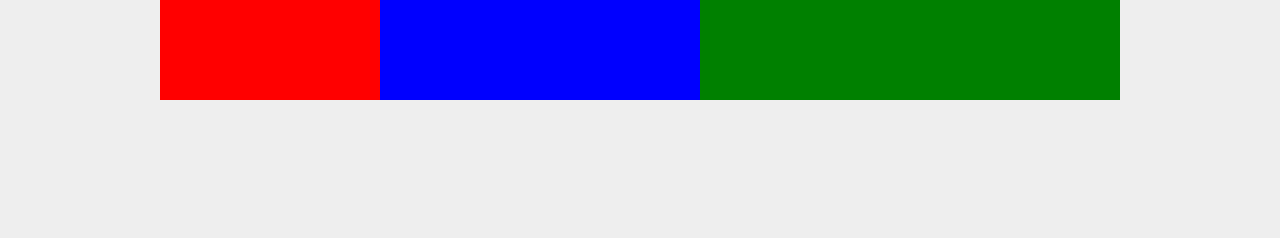
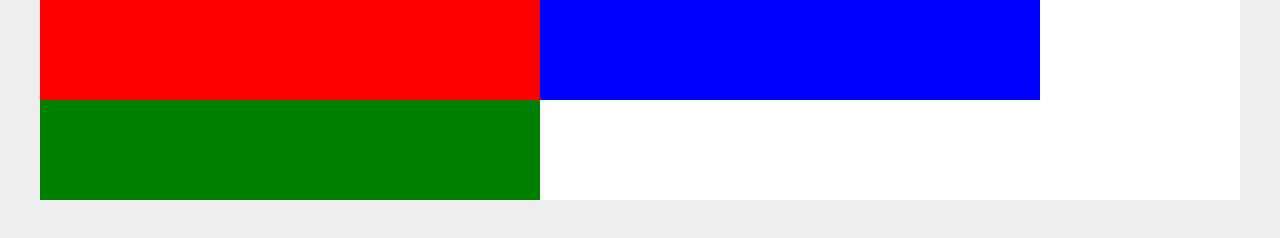
Before and after one commit to briansimiyuj/Flex-Box-Class, a plain HTML site: page index.html in a window 1280 px wide. Drawn offline with Linux system fonts and the light colour scheme.

Commit message:
Minimum width behavior

```diff
--- a/style.css
+++ b/style.css
@@ -9,31 +9,29 @@ body{
 
 .wrapper{
     width: 100%;
-    max-width: 960px;
+    max-width: 1200px;
     margin: 0 auto;
 }
 
 .flex-container{
     display: flex;
+    background-color: #fff;
     flex-wrap: wrap;
 }
 
 .box{
     height: 100px;
-    flex-grow: 1;
+    min-width: 500px;
 }
 
 .one{
     background: red;
-    flex-basis: 100px;
 }
 
 .two{
     background: blue;
-    flex-basis: 200px;
 }
 
 .three{
     background: green;
-    flex-basis: 300px;
 }
```
